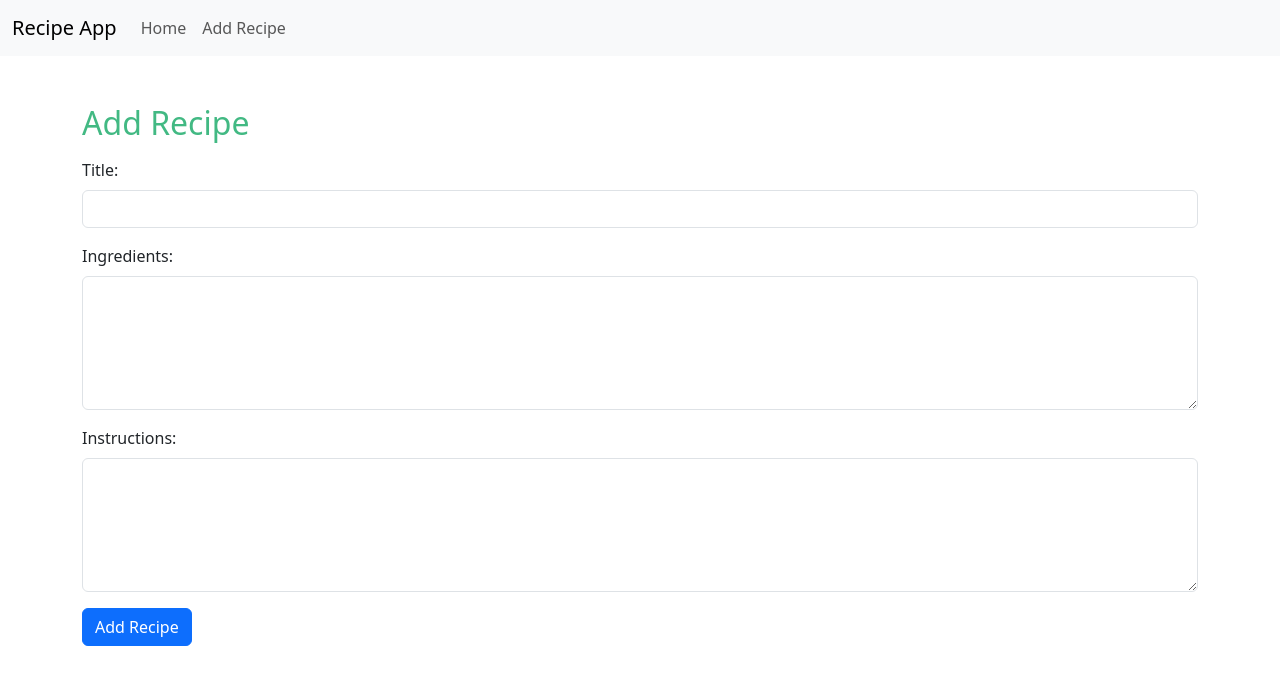
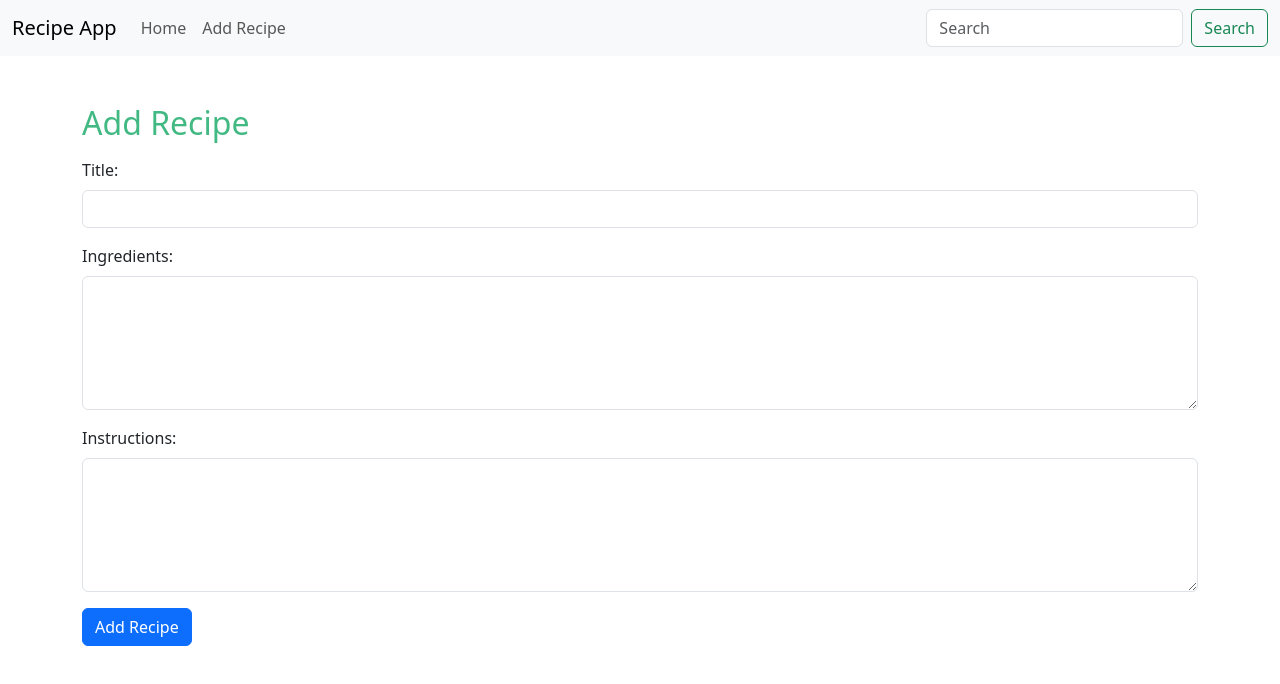
Before and after one commit to mattg9/my-recipe-app-frontend, a Vue app: page /add in a window 1280 px wide. Shown: the top 684 px of the page. Built offline with nearby package versions, Linux system fonts and the light colour scheme.

Commit message:
starting the search component

```diff
--- a/src/App.vue
+++ b/src/App.vue
@@ -12,6 +12,7 @@
               <router-link to="/add" class="nav-link">Add Recipe</router-link>
             </li>
           </ul>
+          <SearchBar @search="performSearch" />
         </div>
       </div>
     </nav>
@@ -19,8 +20,29 @@
   </div>
 </template>
 
+<script>
+import { onMounted, ref } from 'vue';
+import SearchBar from './components/SearchBar.vue';
+
+export default {
+  name: 'App',
+  components: {
+    SearchBar,
+  },
+  setup() {
+    const performSearch = (query) => {
+      console.log('Performing search with query:', query);
+      // Add your search logic here
+    };
+    return {
+      performSearch,
+    };
+  },
+};
+</script>
+
+
 <style>
-/* Ensure that navbar items stay in view on smaller screens */
 .navbar-collapse {
   display: flex !important;
   flex-basis: auto;
--- /dev/null
+++ b/src/components/SearchBar.vue
@@ -0,0 +1,21 @@
+<template>
+  <form class="d-flex">
+    <input class="form-control me-2" type="search" placeholder="Search" aria-label="Search" v-model="searchQuery">
+    <button class="btn btn-outline-success" type="button" @click="search">Search</button>
+  </form>
+</template>
+
+<script>
+import { searchRecipe } from '@/services/recipeService';
+
+export default {
+  data() {
+    return {
+      query: '',
+      searchResults: []
+    };
+  },
+  methods: {
+  }
+}
+</script>
--- a/src/services/recipeService.js
+++ b/src/services/recipeService.js
@@ -10,3 +10,13 @@ export const addRecipe = async (recipe) => {
   console.log(recipe);
   return await axios.post(API_URL, recipe);
 };
+
+export const searchRecipe = async (query) => {
+  try {
+    const response = await axios.get(`${API_URL}/search/?query=${query}`);
+    return response.data;
+  } catch (error) {
+    console.error('Error searching recipes:', error);
+    throw error;
+  }
+};
```
